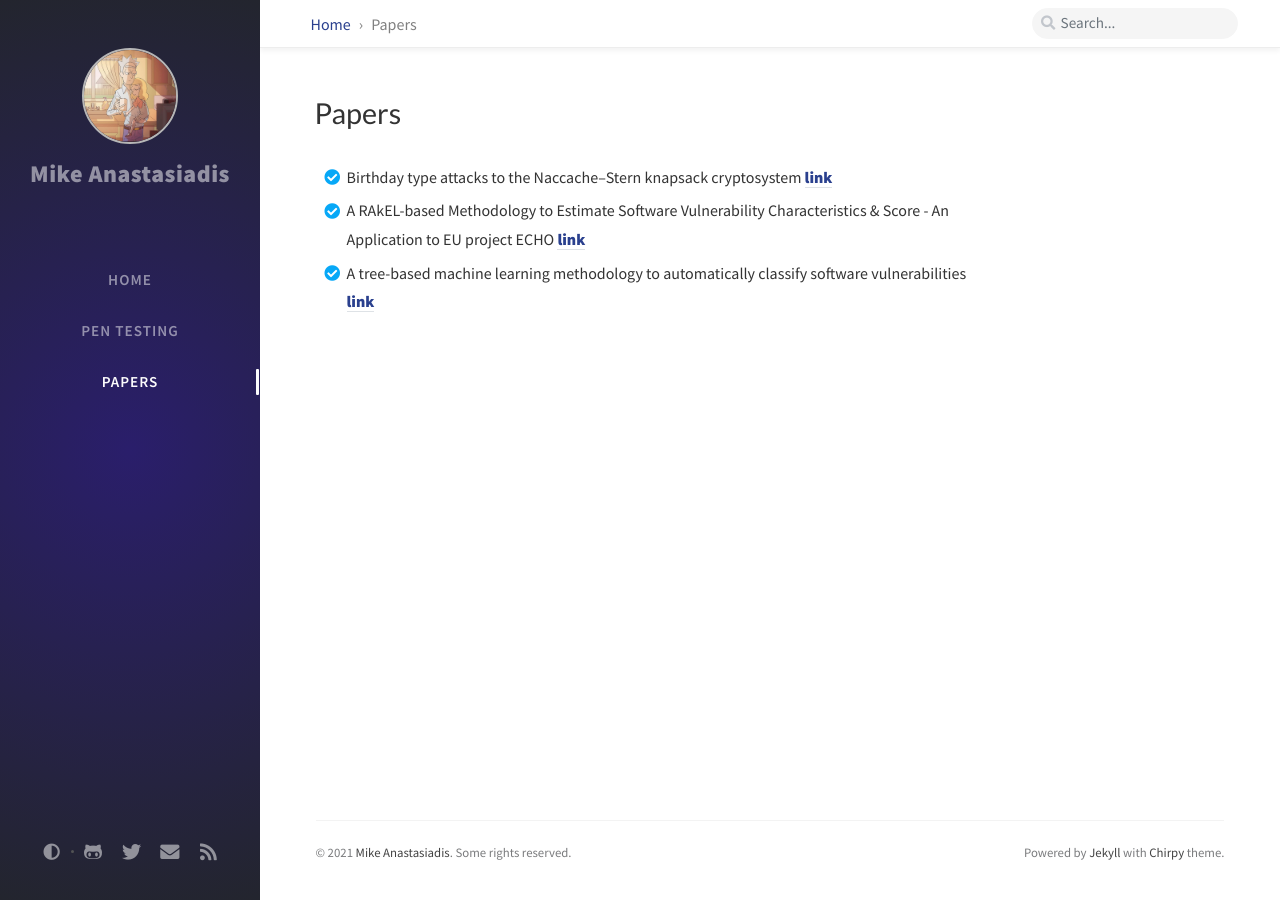
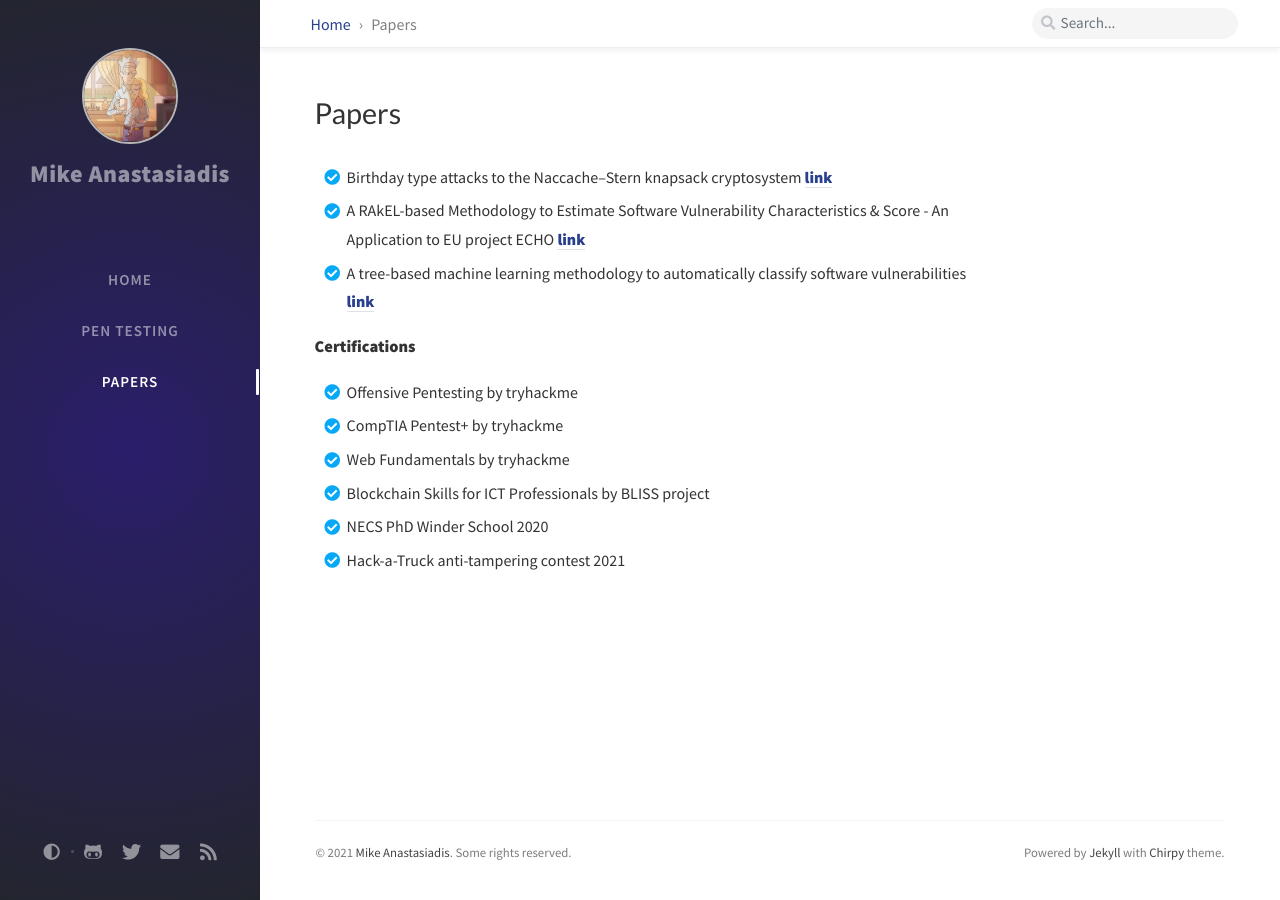
Before and after one commit to MikeAnast/MikeAnast.github.io, a Jekyll site: the page built from _tabs/archives.md, in a window 1280 px wide. Built offline with Jekyll 4.4.1, drawn with Linux system fonts in a browser that asks for light colours; nearby versions of some CDN libraries; comment, search, counter and statistics services are not loaded.

Commit message:
Update archives.md

```diff
--- a/_tabs/archives.md
+++ b/_tabs/archives.md
@@ -8,3 +8,12 @@ order: 3
 - [x] Birthday type attacks to the Naccache–Stern knapsack cryptosystem [**link**](https://doi.org/10.1016/j.ipl.2018.06.002)
 - [x] A RAkEL-based Methodology to Estimate Software Vulnerability Characteristics & Score - An Application to EU project ECHO [**link**](https://link.springer.com/article/10.1007/s11042-021-11073-x)
 - [x] A tree-based machine learning methodology to automatically classify software vulnerabilities [**link**](https://ieeexplore.ieee.org/document/9527965)
+
+
+**Certifications**
+- [x] Offensive Pentesting by tryhackme
+- [x] CompTIA Pentest+ by tryhackme
+- [x] Web Fundamentals by tryhackme
+- [x] Blockchain Skills for ICT Professionals by BLISS project
+- [x] NECS PhD Winder School 2020
+- [x] Hack-a-Truck anti-tampering contest 2021
```
